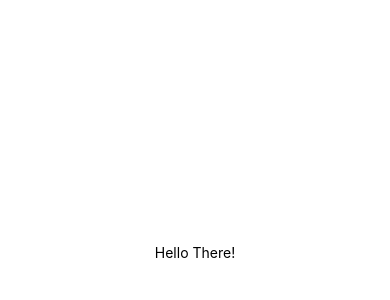
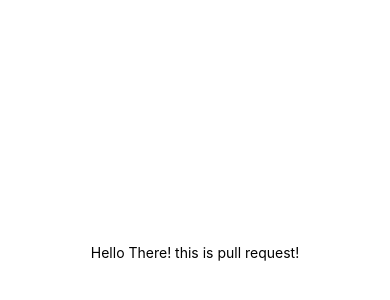
Before and after one commit to harukymmm/breadHunter, a React Native app: screen / in a window 390 px wide. Shown: the part 170-470 px from the top of the page. Built offline with nearby package versions, Linux system fonts and the light colour scheme.

Commit message:
テスト

```diff
--- a/App.tsx
+++ b/App.tsx
@@ -4,7 +4,7 @@ import { StyleSheet, Text, View } from 'react-native';
 export default function App() {
   return (
     <View style={styles.container}>
-      <Text>Hello There!</Text>
+      <Text>Hello There! this is pull request!</Text>
       <StatusBar style="auto" />
     </View>
   );
```
